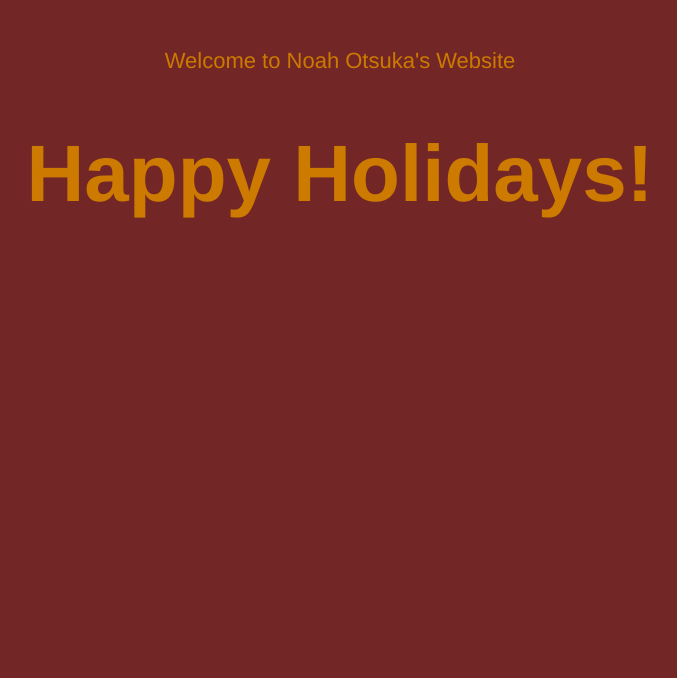
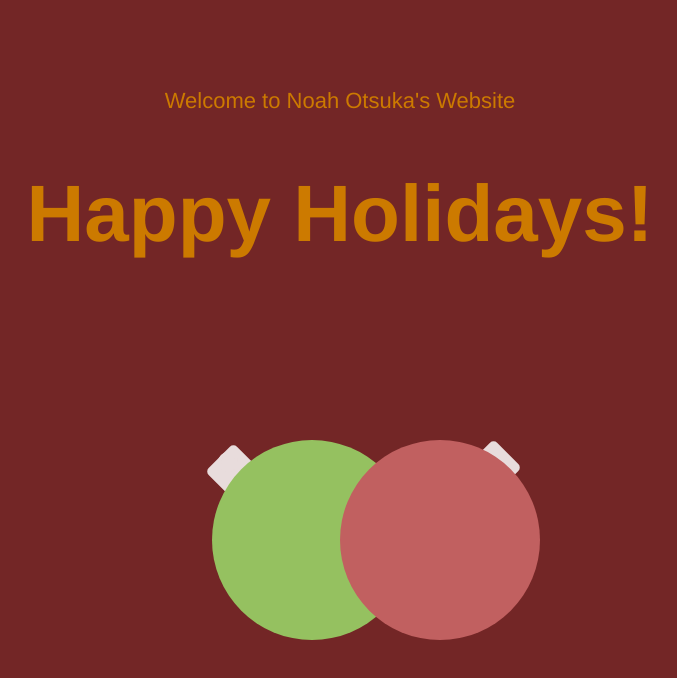
Before and after one commit to noah415/my_apache_project, a plain HTML site: page src/index.html in a window 1280 px wide. Shown: the whole page, without its empty margins (300-977 px from the left). Drawn offline with Linux system fonts and the light colour scheme.

Commit message:
added some ornaments to the webpage

```diff
--- a/src/index.html
+++ b/src/index.html
@@ -29,17 +29,119 @@
           font-size: 80px;
           margin-bottom: 10px;
         }
+        h1:hover {
+          color: #fc9d03;
+          font-family: "Nunito Sans", "Helvetica Neue", sans-serif;
+          font-weight: 900;
+          font-size: 80px;
+          margin-bottom: 10px;
+        }
         p {
           color: #cc7a00;
           font-family: "Nunito Sans", "Helvetica Neue", sans-serif;
           font-size:22px;
           margin: 0;
         }
+        p:hover {
+          color: #fc9d03;
+          font-family: "Nunito Sans", "Helvetica Neue", sans-serif;
+          font-size:22px;
+          margin: 0;
+        }
+        .subTitle {
+          padding-top: 40px;
+        }
+        .ornament {
+          position: absolute;
+          bottom: 20vh;
+          left: 40vw;
+          background-color: #95c160;
+          border-radius: 100px;
+          width: 200px;
+          height: 200px;
+        }
+        .ornament:hover {
+          position: absolute;
+          bottom: 20vh;
+          left: 40vw;
+          background-color: #0ef400;
+          border-radius: 100px;
+          width: 200px;
+          height: 200px;
+        }
+        .top {
+          position: absolute;
+          bottom: 21.5vh;
+          left: 44.5vw;
+          width: 40px;
+          height: 200px;
+          border-radius: 5px;
+          background-color: #e8dcdc;
+          transform: rotate(-45deg);
+        }
+        .ring {
+          position: absolute;
+          left: 40.5vw;
+          bottom: 41vh;
+          width: 14px;
+          height: 14px;
+          border-radius: 14px;
+          border: 3px solid #e8dcdc;
+        }
+        .ornament2 {
+          position: absolute;
+          bottom: 20vh;
+          left: 50vw;
+          background-color: #c16060;
+          border-radius: 100px;
+          width: 200px;
+          height: 200px;
+        }
+        .ornament2:hover {
+          position: absolute;
+          bottom: 20vh;
+          left: 50vw;
+          background-color: #f40000;
+          border-radius: 100px;
+          width: 200px;
+          height: 200px;
+        }
+        .top2 {
+          position: absolute;
+          bottom: 22vh;
+          left: 56vw;
+          width: 40px;
+          height: 200px;
+          border-radius: 5px;
+          background-color: #e8dcdc;
+          transform: rotate(45deg);
+        }
+        .ring2 {
+          position: absolute;
+          left: 61.5vw;
+          bottom: 41.5vh;
+          width: 14px;
+          height: 14px;
+          border-radius: 14px;
+          border: 3px solid #e8dcdc;
+        }
     </style>
     <body onload="scrollLetter(0)">
-      </div class="card">
-        <p>Welcome to Noah Otsuka's Website</p>
+      </div>
+        <p class="subTitle">Welcome to Noah Otsuka's Website</p>
         <h1 id="title"></h1>
+      </div>
+      <div class="top">
+      </div>
+      <div class="ring">
+      </div>
+      <div class="ornament">
+      </div>
+      <div class="top2">
+      </div>
+      <div class="ring2">
+      </div>
+      <div class="ornament2">
       </div>
     </body>
 </html>
```
